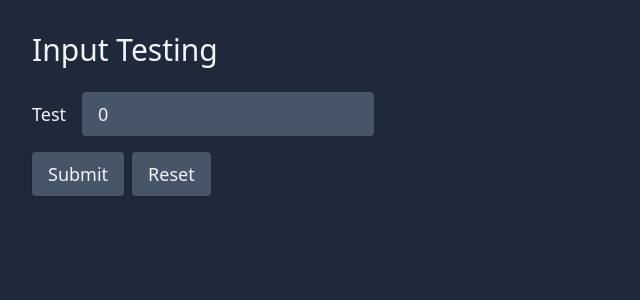
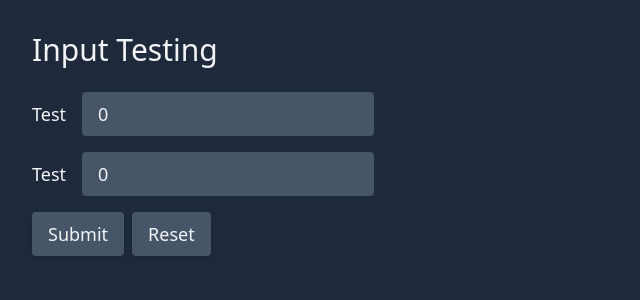
Before and after one commit to pedeEli/react-typesafe-form, a React (Vite) app in the folder app/: page / in a window 1280 px wide. Shown: the top 300 px of the page, without its empty margins (0-640 px from the left). Built offline with nearby package versions, Linux system fonts and the light colour scheme.

Commit message:
fixed errors

```diff
--- a/app/src/App.tsx
+++ b/app/src/App.tsx
@@ -1,21 +1,12 @@
-import {useForm, useFieldArray} from 'react-ts-form'
+import { useEffect } from 'react'
+import {useForm} from 'react-ts-form'
 import z from 'zod'
 
 
 const validator = z.object({
   test: z.array(z.object({
     val: z.number().min(2)
-  })),
-  test2: z.array(z.number()),
-  tup: z.tuple([
-    z.object({
-      sub: z.string()
-    }),
-    z.number()
-  ]),
-  obj: z.object({
-    sub: z.string()
-  }).optional()
+  })).min(2)
 })
 
 const App = () => {
@@ -26,11 +17,10 @@ const App = () => {
     },
     validator
   })
-  // useFieldArray({context, name: 'test'})
 
-  console.log('errors', errors)
-
-  errors.obj?.sub?.message
+  useEffect(() => {
+    console.log('errors', errors)
+  }, [errors])
 
   return <main>
     <h1 className="text-3xl">Input Testing</h1>
@@ -42,6 +32,11 @@ const App = () => {
         <input type="number" id="test" {...register('test.0.val', 0)} />
       </div>
       {errors.test.items[0]?.val?.message}
+      <div className="flex gap-4 items-center">
+        <label htmlFor="test" className="text-lg">Test</label>
+        <input type="number" id="test" {...register('test.1.val', 0)} />
+      </div>
+      {errors.test.items[1]?.val?.message}
       <div className="flex gap-2">
         <button>Submit</button>
         <button type="reset">Reset</button>
--- /dev/null
+++ b/src/errors.ts
@@ -0,0 +1,62 @@
+import {FormErrors, TFormValue, FormError, Analisis} from './types'
+
+export const setError = (errors: FormErrors<TFormValue>, path: Array<string | number>, value: FormError, analisis: Analisis) => {
+  const totalPath: string[] = []
+  let obj: TFormValue = errors
+
+  for (let i = 0; i < path.length; i++) {
+    const key = path[i]
+    totalPath.push(`${key}`)
+    const totalPathStr = totalPath.join('.')
+
+    const type = analisis.find(([regex]) => regex.test(totalPathStr))?.[1]
+    if (!type) {
+      obj[key] = value
+    } else if (type === 'object') {
+      obj[key] = obj[key] ?? {}
+      obj = obj[key]
+    } else if (type === 'tuple') {
+      obj[key] = obj[key] ?? []
+      obj = obj[key]
+    } else {
+      let items = obj[key] ?? {items: []}
+      if (i === path.length - 1)
+        items = {...items, ...value}
+      obj[key] = items
+      obj = items.items
+    }
+  }
+}
+
+export const deleteIfExists = <FormValue extends TFormValue>(
+  errors: FormErrors<FormValue>,
+  path: string[],
+  analisis: Analisis,
+  setErrors: React.Dispatch<React.SetStateAction<FormErrors<FormValue>>>
+) => {
+  const totalPath: string[] = []
+  let obj: TFormValue = errors
+
+  for (let i = 0; i < path.length; i++) {
+    if (obj === undefined)
+      return
+
+    const key = path[i]
+    totalPath.push(key)
+    const totalPathStr = totalPath.join('.')
+    const type = analisis.find(([regex]) => regex.test(totalPathStr))?.[1]
+
+    if (!type && obj[key]) {
+      delete obj[key]
+      setErrors({...errors})
+    } else if (type === 'object' || type === 'tuple') {
+      obj = obj[key]
+    } else if (i !== path.length - 1) {
+      obj = obj[key]?.items
+    } else if (obj.message && obj.code) {
+      delete obj.message
+      delete obj.code
+      setErrors({...errors})
+    }
+  }
+}
--- /dev/null
+++ b/src/setup.ts
@@ -0,0 +1,74 @@
+import {TFormValue, FormErrors, Analisis} from './types'
+import {
+  ZodObject,
+  ZodRawShape,
+  ZodTypeAny,
+  ZodOptional,
+  ZodArray,
+  ZodTuple,
+  AnyZodTuple
+} from 'zod'
+
+export const getInitialError = <FormValue extends TFormValue>(validator: ZodObject<ZodRawShape, any, any, FormValue>) => {
+  return getInitialErrorImpl(validator) as FormErrors<FormValue>
+}
+
+const getInitialErrorImpl = (validator: ZodTypeAny): object | undefined => {
+  if (validator instanceof ZodOptional)
+    return undefined
+
+  if (validator instanceof ZodObject) {
+    return Object.entries((validator as ZodObject<ZodRawShape, any, any, TFormValue>).shape).reduce((acc, [key, val]) => {
+      const err = getInitialErrorImpl(val)
+      if (err)
+        acc[key] = err
+      return acc
+    }, {} as TFormValue)
+  }
+
+  if (validator instanceof ZodArray) {
+    return {items: []} as any
+  }
+
+  if (validator instanceof ZodTuple) {
+    return (validator.items as ZodTypeAny[]).reduce((acc, item, index) => {
+      const err = getInitialErrorImpl(item)
+      if (err)
+        acc[index] = err
+      return acc
+    }, [] as any)
+  }
+
+  return undefined
+}
+
+
+export const analyzeValidator = (
+  validator: ZodTypeAny,
+  map: Analisis = [],
+  path?: string
+): Analisis => {
+  if (validator instanceof ZodOptional) {
+    analyzeValidator(validator.unwrap(), map, path)
+  } else if (validator instanceof ZodObject) {
+    if (path)
+      map.push([new RegExp(`^${path}$`), 'object'])
+    Object.entries((validator as ZodObject<ZodRawShape, any, any, TFormValue>).shape).forEach(([key, val]) => {
+      const newPath = path ? `${path}\.${key}` : `${key}`
+      analyzeValidator(val, map, newPath)
+    })
+  } else if (validator instanceof ZodArray) {
+    if (path)
+      map.push([new RegExp(`^${path}$`), 'array'])
+    const newPath = path ? `${path}\.[0-9]+` : '[0-9]+'
+    analyzeValidator((validator as ZodArray<ZodTypeAny>).element, map, newPath)
+  } else if (validator instanceof ZodTuple) {
+    if (path)
+      map.push([new RegExp(`^${path}$`), 'tuple'])
+    const newPath = path ? `${path}\.[0-9]+` : '[0-9]+'
+    ;(validator as AnyZodTuple).items.forEach(item => {
+      analyzeValidator(item, map, newPath)
+    })
+  }
+  return map
+}
--- a/src/types/index.ts
+++ b/src/types/index.ts
@@ -1,3 +1,4 @@
 export * from './useForm'
 export * from './errors'
 export * from './common'
+export * from './setup'
--- /dev/null
+++ b/src/types/setup.ts
@@ -0,0 +1 @@
+export type Analisis = Array<[RegExp, 'object' | 'array' | 'tuple']>
--- a/src/useForm.ts
+++ b/src/useForm.ts
@@ -1,24 +1,32 @@
 import {useRef, useState, useMemo} from 'react'
-import {ZodObject, ZodRawShape, ZodTypeAny, ZodTuple, ZodArray, AnyZodTuple, ZodOptional, AnyZodObject} from 'zod'
+import {
+  ZodObject,
+  ZodRawShape,
+  ZodTypeAny,
+  ZodTuple,
+  ZodArray,
+  ZodOptional
+} from 'zod'
 import {
   TFormValue,
   UseFormProps,
   UseFormReturn,
   FormErrors,
   UseFormRegister,
-  FormError
+  FormError,
+  Analisis
 } from './types'
+import {getInitialError, analyzeValidator} from './setup'
+import {setError, deleteIfExists} from './errors'
 
 export const useForm = <FormValue extends TFormValue>(props: UseFormProps<FormValue>): UseFormReturn<FormValue> => {
   const initialError = getInitialError<FormValue>(props.validator)
-  console.log('initialError', initialError)
 
   const analisis = useMemo(() => analyzeValidator(props.validator), [props.validator])
 
   const inputMap = useRef(new Map<string, {element: HTMLInputElement | HTMLSelectElement | null, value?: string | number}>())
   const [errors, setErrors] = useState<FormErrors<FormValue>>(initialError)
   const submitFailed = useRef(false)
-  const fieldArrays = useRef(new Set<string>())
 
   const handleSubmit = (event: React.FormEvent<HTMLFormElement>) => {
     event.preventDefault()
@@ -41,7 +49,7 @@ export const useForm = <FormValue extends TFormValue>(props: UseFormProps<FormVa
     submitFailed.current = true
     const newErrors = result.error.errors.reduce<typeof errors>((acc, issue) => {
       const {message, code, path} = issue
-      setValueAt(acc, path, {message, code}, analisis)
+      setError(acc, path, {message, code}, analisis)
       return acc
     }, {} as any)
     setErrors(newErrors)
@@ -49,6 +57,7 @@ export const useForm = <FormValue extends TFormValue>(props: UseFormProps<FormVa
 
   const register: UseFormRegister<FormValue> = (name, value?) => {
     const path = (name as string).split('.')
+    const val = getValidator(props.validator, path)
 
     return {
       ref: element => inputMap.current.set(name as string, {element, value}),
@@ -59,39 +68,20 @@ export const useForm = <FormValue extends TFormValue>(props: UseFormProps<FormVa
           return
 
         const {currentTarget: {value, type}} = event
-        const subValidator = getValidator(props.validator, [...path])
-        const result = subValidator.safeParse(value === '' ? undefined : type === 'number' ? parseInt(value) : value)
+        const result = val.safeParse(value === '' ? undefined : type === 'number' ? parseInt(value) : value)
         if (!result.success) {
           const {message, code} = result.error.errors[0]
           setErrors(prev => {
-            setValueAt(prev, [...path], {message, code}, analisis)
+            setError(prev, path, {message, code}, analisis)
             return {...prev}
           })
           return
         }
 
-        if (getErrorAt(errors, [...path])) {
-          setErrors(prev => {
-            deleteErrorAt(prev, [...path])
-            return {...prev}
-          })
-        }
+        deleteIfExists(errors, path, analisis, setErrors)
       }
     }
   }
-
-  //
-  // _registerFieldArray:
-  // (name:
-  //   string
-  //  ,
-  //  FormErrors ) => {
-  //     fieldArrays.current.add(name)
-  //   },
-  //   _unregisterFieldArray: (name: string) => {
-  //     fieldArrays.current.delete(name)
-  //   }
-  // })
 
   const reset = () => {
     inputMap.current.forEach(({element, value}) => {
@@ -105,14 +95,13 @@ export const useForm = <FormValue extends TFormValue>(props: UseFormProps<FormVa
     handleSubmit,
     register,
     reset,
-    errors,
-    // context: context.current
+    errors
   }
 }
 
 
 
-const setValueAt = (obj: Record<string, any>, path: Array<string | number>, value: any, analisis: Array<[RegExp, 'object' | 'array']>, totalPath: string[] = []): void => {
+const setValueAt = (obj: Record<string, any>, path: Array<string | number>, value: any, analisis: Analisis, totalPath: string[] = []): void => {
   if (path.length === 0)
     throw new Error('paths length cannot be zero')
 
@@ -130,34 +119,11 @@ const setValueAt = (obj: Record<string, any>, path: Array<string | number>, valu
   setValueAt(subObj, path, value, analisis, newTotalPath)
 }
 
-const getErrorAt = (obj: Record<string, any>, path: Array<string>): FormError => {
-  for (let i = 0; i < path.length; i++) {
-    const key = path[i]
-    obj = obj[key]
-  }
-
-  return obj as FormError
-}
-
-const deleteErrorAt = (obj: Record<string, any>, path: Array<string>): void => {
-  if (path.length === 0)
-    throw new Error('path length cannot be zero')
-
-  const key = path.shift()!
-  if (path.length === 0) {
-    delete obj[key]
-    return
-  }
-
-  deleteErrorAt(obj[key], path)
-}
-
 const getValidator = (validator: ZodObject<ZodRawShape, any, any, TFormValue>, path: Array<string>): ZodTypeAny => {
-  let key: string
   let val: ZodTypeAny = validator
 
   for (let i = 0; i < path.length; i++) {
-    key = path[i]
+    const key = path[i]
 
     if (val instanceof ZodOptional)
       val = val.unwrap()
@@ -174,75 +140,3 @@ const getValidator = (validator: ZodObject<ZodRawShape, any, any, TFormValue>, p
 
   return val
 }
-
-
-const getInitialError = <FormValue extends TFormValue>(validator: ZodObject<ZodRawShape, any, any, FormValue>) => {
-  return getInitialError_(validator) as FormErrors<FormValue>
-}
-
-const getInitialError_ = (validator: ZodTypeAny): object | undefined => {
-  if (validator instanceof ZodOptional)
-    return validator.unwrap()
-
-  if (validator instanceof ZodObject) {
-    return Object.entries((validator as ZodObject<ZodRawShape, any, any, TFormValue>).shape).reduce((acc, [key, val]) => {
-      const err = getInitialError_(val)
-      if (err)
-        acc[key] = err
-      return acc
-    }, {} as TFormValue)
-  }
-
-  if (validator instanceof ZodArray) {
-    return {items: []} as any
-  }
-
-  if (validator instanceof ZodTuple) {
-    return (validator.items as ZodTypeAny[]).reduce((acc, item, index) => {
-      const err = getInitialError_(item)
-      if (err)
-        acc[index] = err
-      return acc
-    }, [] as any)
-  }
-
-  return undefined
-
-  // return Object.entries(validator.shape).reduce<FormErrors<FormValue>>((acc, [key, value]) => {
-  //   if (value instanceof ZodObject) {
-  //     (acc as any)[key] = getInitialError(value)
-  //   }
-  //   return acc
-  // }, initial)
-}
-
-
-const analyzeValidator = (
-  validator: ZodTypeAny,
-  map: Array<[RegExp, 'object' | 'array']> = [],
-  path?: string
-) => {
-  if (validator instanceof ZodOptional) {
-    analyzeValidator(validator.unwrap(), map, path)
-  } else if (validator instanceof ZodObject) {
-    if (path)
-      map.push([new RegExp(`^${path}$`), 'object'])
-    Object.entries((validator as ZodObject<ZodRawShape, any, any, TFormValue>).shape).forEach(([key, val]) => {
-      const newPath = path ? `${path}\.${key}` : `${key}`
-      analyzeValidator(val, map, newPath)
-    })
-  } else if (validator instanceof ZodArray) {
-    if (path)
-      map.push([new RegExp(`^${path}$`), 'array'])
-    const newPath = path ? `${path}\.[0-9]+` : '[0-9]+'
-    analyzeValidator((validator as ZodArray<ZodTypeAny>).element, map, newPath)
-  } else if (validator instanceof ZodTuple) {
-    if (path)
-      map.push([new RegExp(`^${path}$`), 'array'])
-    const newPath = path ? `${path}\.[0-9]+` : '[0-9]+'
-    ;(validator as AnyZodTuple).items.forEach(item => {
-      analyzeValidator(item, map, newPath)
-    })
-  }
-  return map
-}
```
Also changed, not shown: src/types/types.ts (deleted, +0 -50 lines).
